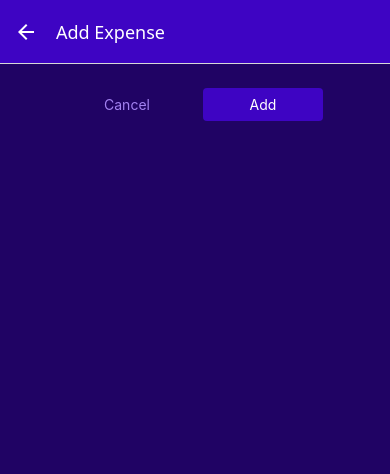
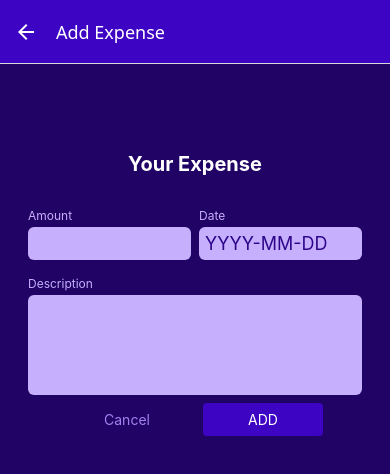
Before and after one commit to shukumar-542/Expense-tracker-app-react-native, a React Native app: screen /ManageExpense in a window 390 px wide. Shown: the top 474 px of the page. Built offline with nearby package versions, Linux system fonts and the light colour scheme.

Commit message:
Validate input field

```diff
--- /dev/null
+++ b/components/ManageExpense/ExpenseForm.js
@@ -0,0 +1,157 @@
+import { Alert, StyleSheet, Text, View } from "react-native";
+import Input from "./Input";
+import { useState } from "react";
+import Button from "../UI/Button";
+import { GlobalStyles } from "../../constants/styles";
+
+const ExpenseForm = ({
+  submitButtonLabel,
+  onCancel,
+  onSubmit,
+  defaultValue,
+}) => {
+  const [inputs, setInputs] = useState({
+    amount: {
+      value: defaultValue ? defaultValue?.amount?.toString() : "",
+      isValid: true,
+    },
+    date: {
+      value: defaultValue ? defaultValue?.date?.toISOString().slice(0, 10) : "",
+      isValid: true,
+    },
+    description: {
+      value: defaultValue ? defaultValue?.description : " ",
+      isValid: true,
+    },
+  });
+
+  const inputChangeHandler = (inputIdentifier, enteredValue) => {
+    setInputs((current) => {
+      return {
+        ...current,
+        [inputIdentifier]: { value: enteredValue, isValid: true },
+      };
+    });
+  };
+
+  const parseDate = (dateString) => {
+    const [year, month, day] = dateString?.split("-");
+    return new Date(+year, +month - 1, +day);
+  };
+
+  const submitHandler = () => {
+    const expenseData = {
+      amount: +inputs.amount.value,
+      date: parseDate(inputs?.date.value),
+      description: inputs.description.value,
+    };
+
+    const amountIsValid = !isNaN(expenseData?.amount) && expenseData.amount > 0;
+    const dateIsValid = expenseData?.date.toString() !== "Invalid Date";
+    const descriptionsIsValid = expenseData?.description.trim().length > 0;
+
+    if (!amountIsValid || !dateIsValid || !descriptionsIsValid) {
+      // Alert.alert("Invalid Input" , "Please Check your input value!")
+      setInputs((currInputs) => {
+        return {
+          amount: { value: currInputs.amount?.value, isValid: amountIsValid },
+          date: { value: currInputs.date?.value, isValid: dateIsValid },
+          description: {
+            value: currInputs.description?.value,
+            isValid: descriptionsIsValid,
+          },
+        };
+      });
+      return;
+    }
+
+    onSubmit(expenseData);
+  };
+
+  const formIsInvalid =
+    !inputs.amount.isValid ||
+    !inputs.date.isValid ||
+    !inputs.description.isValid;
+  return (
+    <View style={styles.form}>
+      <Text style={styles.title}>Your Expense</Text>
+      <View style={styles.inputRow}>
+        <Input
+          style={styles.rowInput}
+          label={"Amount"}
+          textInputConfig={{
+            keyboardType: "decimal-pad",
+            onChangeText: (text) => inputChangeHandler("amount", text),
+            value: inputs.amount.value,
+          }}
+        />
+        <Input
+          style={styles.rowInput}
+          label={"Date"}
+          textInputConfig={{
+            placeholder: "YYYY-MM-DD",
+            maxLength: 10,
+            onChangeText: (text) => inputChangeHandler("date", text),
+            value: inputs.date.value,
+          }}
+        />
+      </View>
+
+      <Input
+        label={"Description"}
+        textInputConfig={{
+          multiline: true,
+          // autoCorrect : false
+          onChangeText: (text) => inputChangeHandler("description", text),
+          value: inputs.description.value,
+        }}
+      />
+      {formIsInvalid && (
+        <Text style={styles.errorText}>{"Please check entire data"}</Text>
+      )}
+      <View style={styles.buttons}>
+        <Button style={styles.button} mode={"flat"} onPress={onCancel}>
+          Cancel
+        </Button>
+        <Button style={styles.button} onPress={submitHandler}>
+          {submitButtonLabel}
+        </Button>
+      </View>
+    </View>
+  );
+};
+
+export default ExpenseForm;
+const styles = StyleSheet.create({
+  form: {
+    marginTop: 40,
+  },
+  title: {
+    fontSize: 20,
+    fontWeight: "bold",
+    color: "white",
+    textAlign: "center",
+    marginVertical: 24,
+  },
+  inputRow: {
+    flexDirection: "row",
+    justifyContent: "space-between",
+  },
+  rowInput: {
+    flex: 1,
+  },
+  buttons: {
+    flexDirection: "row",
+    justifyContent: "center",
+    alignItems: "center",
+  },
+  button: {
+    minWidth: 120,
+    marginHorizontal: 8,
+  },
+  errorText: {
+    textAlign: "center",
+    color: GlobalStyles.colors.error500,
+    margin: 8,
+  },
+});
--- /dev/null
+++ b/components/ManageExpense/Input.js
@@ -0,0 +1,43 @@
+import { StyleSheet, Text, TextInput, View } from "react-native";
+import { GlobalStyles } from "../../constants/styles";
+
+const Input = ({ label, style, textInputConfig }) => {
+    let inputStyles = [styles.input]
+    if(textInputConfig && textInputConfig.multiline){
+        inputStyles.push(styles.inputMultiLine)
+    }
+
+  return (
+    <View style={[styles.inputContainer, style]}>
+      <Text  style={[styles.label ]}>{label}</Text>
+      <TextInput  style={inputStyles} {...textInputConfig} />
+    </View>
+  );
+};
+
+
+export default Input;
+
+const styles = StyleSheet.create({
+  inputContainer: {
+    marginHorizontal: 4,
+    marginVertical: 8,
+  },
+  label: {
+    fontSize : 12,
+    color : GlobalStyles.colors.primary100,
+    marginBottom : 4
+  },
+  input: {
+    backgroundColor : GlobalStyles.colors.primary100,
+    padding : 6,
+    borderRadius : 6,
+    fontSize : 18,
+    color : GlobalStyles.colors.primary700
+  },
+  inputMultiLine : {
+    minHeight : 100,
+    textAlignVertical : 'top'
+  },
+
+});
--- a/screens/ManageExpenses.js
+++ b/screens/ManageExpenses.js
@@ -1,15 +1,20 @@
 import { useContext, useLayoutEffect } from "react";
-import { StyleSheet, View } from "react-native";
+import { StyleSheet, TextInput, View } from "react-native";
 import IconButton from "../components/UI/IconButton";
 import { GlobalStyles } from "../constants/styles";
 import Button from "../components/UI/Button";
 import { ExpensesContext } from "../store/expenses-context";
+import ExpenseForm from "../components/ManageExpense/ExpenseForm";
 
 const ManageExpenses = ({ route, navigation }) => {
   const expensesCtx = useContext(ExpensesContext);
   const editedExpenseId = route?.params?.expenseId;
 
   const isEditing = !!editedExpenseId;
+
+  const selectExpense = expensesCtx.expenses.find(expense => expense.id === editedExpenseId)
+  // console.log(selectExpense);
+
   useLayoutEffect(() => {
     navigation.setOptions({
       title: isEditing ? "Edit Expense" : "Add Expense",
@@ -22,36 +27,22 @@ const ManageExpenses = ({ route, navigation }) => {
   const cancelHandler = () => {
     navigation.goBack();
   };
-  const confirmHandler = () => {
+  const confirmHandler = (expenseData) => {
     if (isEditing) {
       expensesCtx.updateExpense({
         id: editedExpenseId,
-        expensesData: {
-          description: "Test!!!",
-          amount: 29.99,
-          date: new Date("2025-06-09"),
-        },
+        expensesData: expenseData,
       });
     } else {
-      expensesCtx.addExpense({
-        description: "Test",
-        amount: 19.99,
-        date: new Date("2025-06-09"),
-      });
+      expensesCtx.addExpense(expenseData);
     }
     navigation.goBack();
   };
 
   return (
     <View style={styles.container}>
-      <View style={styles.buttons}>
-        <Button style={styles.button} mode={"flat"} onPress={cancelHandler}>
-          Cancel
-        </Button>
-        <Button style={styles.button} onPress={confirmHandler}>
-          {isEditing ? "Update" : "Add"}
-        </Button>
-      </View>
+      <ExpenseForm submitButtonLabel={isEditing ? "Update" : "ADD"} onCancel={cancelHandler} onSubmit={confirmHandler} defaultValue={selectExpense}  />
+
       {isEditing && (
         <View style={styles.deleteContainer}>
           <IconButton
@@ -73,15 +64,7 @@ const styles = StyleSheet.create({
     backgroundColor: GlobalStyles.colors.primary800,
     padding: 24,
   },
-  buttons: {
-    flexDirection: "row",
-    justifyContent: "center",
-    alignItems: "center",
-  },
-  button: {
-    minWidth: 120,
-    marginHorizontal: 8,
-  },
+
   deleteContainer: {
     marginTop: 16,
     paddingTop: 8,
--- a/store/expenses-context.js
+++ b/store/expenses-context.js
@@ -2,110 +2,119 @@ import { createContext, useReducer } from "react";
 
 const dummyExpenses = [
   {
-        id : "e1",
-        description:  ' A Pair of shoes',
-        amount : 69.99,
-        date : new Date("2025-06-05")
+    id: "e1",
+    description: "A Pair of shoes",
+    amount: 69.99,
+    date: new Date("2025-06-05"),
   },
   {
-        id : "e2",
-        description:  ' A Pair of trousers',
-        amount : 66.99,
-        date : new Date("2025-06-05")
+    id: "e2",
+    description: "A Pair of trousers",
+    amount: 66.99,
+    date: new Date("2025-06-05"),
   },
   {
-        id : "e3",
-        description:  ' Some Bananas',
-        amount : 59.99,
-        date : new Date("2025-06-04")
+    id: "e3",
+    description: "Some Bananas",
+    amount: 59.99,
+    date: new Date("2025-06-04"),
   },
   {
-        id : "e4",
-        description:  'Some Book',
-        amount : 59.99,
-        date : new Date("2025-12-12")
+    id: "e4",
+    description: "Some Book",
+    amount: 59.99,
+    date: new Date("2025-12-12"),
   },
   {
-        id : "e5",
-        description:  'Some Books',
-        amount : 59.99,
-        date : new Date("2025-12-15")
+    id: "e5",
+    description: "Some Books",
+    amount: 59.99,
+    date: new Date("2025-12-15"),
   },
   {
-        id : "e6",
-        description:  'Some Mobile',
-        amount : 59.99,
-        date : new Date("2025-13-15")
+    id: "e6",
+    description: "Some Mobile",
+    amount: 59.99,
+    date: new Date("2025-12-15"), // fixed invalid date (was 13 month)
   },
   {
-        id : "e7",
-        description:  'Some Books',
-        amount : 59.99,
-        date : new Date("2025-12-15")
+    id: "e7",
+    description: "Some Books",
+    amount: 59.99,
+    date: new Date("2025-12-15"),
   },
   {
-        id : "e8",
-        description:  'Some Books',
-        amount : 59.99,
-        date : new Date("2025-12-15")
+    id: "e8",
+    description: "Some Books",
+    amount: 59.99,
+    date: new Date("2025-12-15"),
   },
   {
-        id : "e9",
-        description:  'Some Books',
-        amount : 59.99,
-        date : new Date("2025-12-15")
+    id: "e9",
+    description: "Some Books",
+    amount: 59.99,
+    date: new Date("2025-12-15"),
   },
-]
+];
 
+// Create context with default structure (optional)
 export const ExpensesContext = createContext({
-    expenses : [],
-    addExpense : ({descriptions , amount , date })=>{},
-    deleteExpense : (id)=>{},
-    updateExpense : (id,{descriptions , amount , date })=>{}
+  expenses: [],
+  addExpense: ({ description, amount, date }) => {},
+  deleteExpense: (id) => {},
+  updateExpense: (id, { description, amount, date }) => {},
 });
 
-function expensesReducer (state , action){
+function expensesReducer(state, action) {
   switch (action.type) {
     case "ADD":
-            const id = new Date().toString() + Math.random().toString()
-            return [{...action.payload , id : id} ,...state]
+      const id = new Date().toISOString() + Math.random().toString();
+      return [{ ...action.payload, id: id }, ...state];
     case "UPDATE":
-            const updatableExpenseIndex = state.findIndex((expense)=> expense.id === action.payload.id)
+      const updatableExpenseIndex = state.findIndex(
+        (expense) => expense.id === action.payload.id
+      );
       const updatableExpense = state[updatableExpenseIndex];
-            const updateItem = {...updatableExpense, ...action.payload.data}
-            const updatedExpenses  =[...state]
-            updatedExpenses[updatableExpenseIndex] = updateItem
-            return updatedExpenses
+      const updatedItem = { ...updatableExpense, ...action.payload.data };
+      const updatedExpenses = [...state];
+      updatedExpenses[updatableExpenseIndex] = updatedItem;
+      return updatedExpenses;
     case "DELETE":
-            return state.filter((expense)=> expense.id !== action.payload)
-
+      return state.filter((expense) => expense.id !== action.payload);
     default:
       return state;
   }
 }
 
-function ExpenseContextProvider ({children}){
-    const [expensesState , dispatch] = useReducer(expensesReducer , dummyExpenses);
+function ExpenseContextProvider({ children }) {
+  const [expensesState, dispatch] = useReducer(expensesReducer, dummyExpenses);
 
-    const value = {
-        expenses : expensesState,
-        addExpense:addExpense ,
-        deleteExpense:deleteExpense,
-        updateExpense: updateExpense
+  // Define functions first
+  function addExpense(expenseData) {
+    dispatch({ type: "ADD", payload: expenseData });
   }
 
-    function addExpense (expenseData){
-        dispatch({type : "ADD" , payload : expenseData})
-    }
-    function deleteExpense(id){
-        dispatch({type : 'DELETE' , payload : id})
-    }
-    function updateExpense({id , expensesData }){
-        dispatch({type : "UPDATE" , payload : {id : id , data : expensesData}})
+  function deleteExpense(id) {
+    dispatch({ type: "DELETE", payload: id });
   }
 
+  function updateExpense({ id, expensesData }) {
+    dispatch({ type: "UPDATE", payload: { id: id, data: expensesData } });
+  }
 
-    return <ExpensesContext.Provider value={value}>{children}</ExpensesContext.Provider>
+  // Then assign them to the context value
+  const value = {
+    expenses: expensesState,
+    addExpense,
+    deleteExpense,
+    updateExpense,
+  };
+
+  return (
+    <ExpensesContext.Provider value={value}>
+      {children}
+    </ExpensesContext.Provider>
+  );
 }
 
 export default ExpenseContextProvider;
```
Lines whose indentation alone changed are shown as unchanged.
